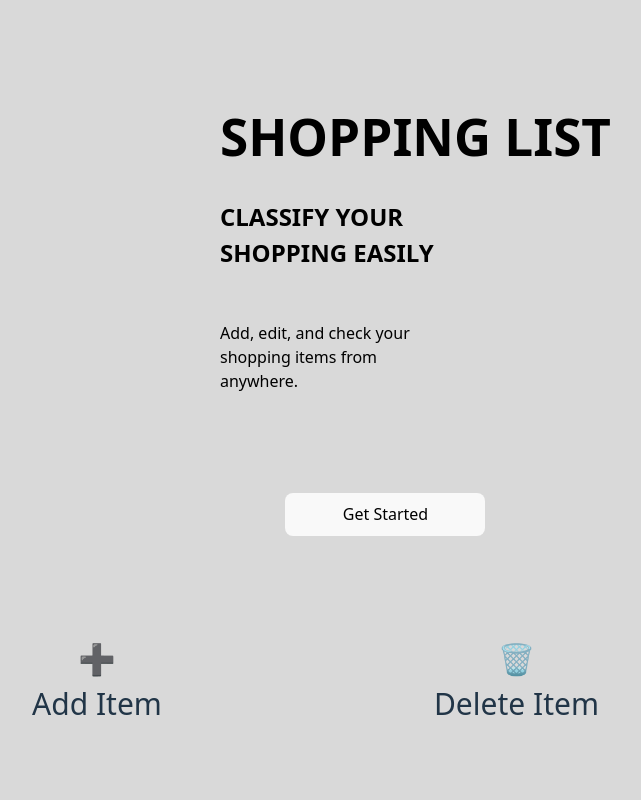
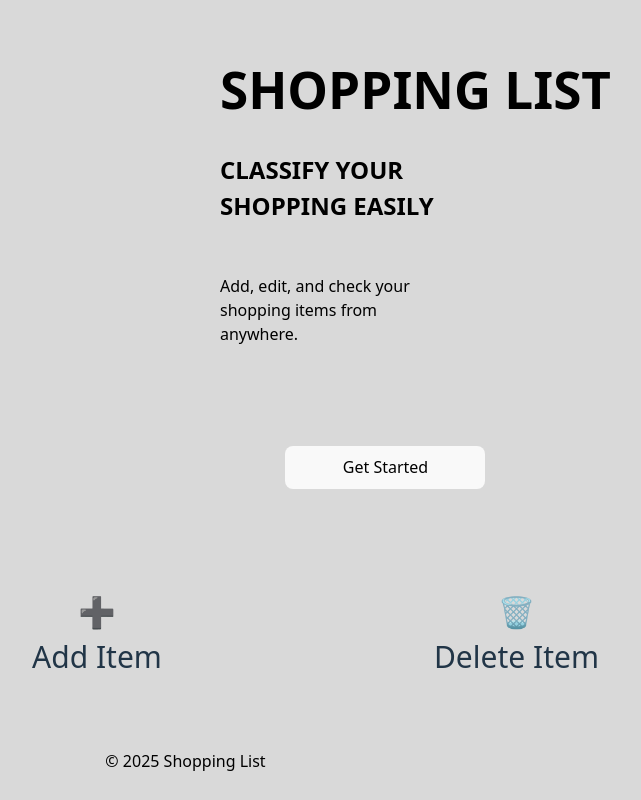
Before and after one commit to RAZJAJ/shopping-list-app, a React (Vite) app: page / in a window 1280 px wide. Shown: the whole page, without its empty margins (240-881 px from the left). Built offline with nearby package versions, Linux system fonts and the light colour scheme.

Commit message:
Changed the width and Margins in my Mainpage

```diff
--- a/package.json
+++ b/package.json
@@ -8,10 +8,9 @@
     "build": "vite build",
     "lint": "eslint .",
     "preview": "vite preview",
-    "server": "json-server --watch db.json --port 5000"
+
   },
   "dependencies": {
-    "@firebase/firestore": "^4.9.2",
     "@tanstack/react-query": "^5.90.5",
     "axios": "^1.12.2",
     "firebase": "^12.4.0",
--- a/src/App.jsx
+++ b/src/App.jsx
@@ -8,19 +8,17 @@ function App() {
    };
 
    return (
-    <div className="min-h-screen bg-[#D9D9D9] flex items-center justify-center py-16 px-6">
+     <div className="min-h-screen bg-[#D9D9D9] flex flex-col items-center justify-center py-16 px-6">
+
 
        <div className="bg-[#D9D9D9] rounded-3xl shadow-lg w-full max-w-md flex flex-col justify-between p-10 space-y-16">
 
-
          <div className="space-y-10">
-
            <div className="flex justify-center">
              <h1 className="text-4xl font-bold text-black tracking-wide whitespace-nowrap">
                SHOPPING LIST
              </h1>
            </div>
-
 
            <div className="text-4xl space-y-6 px-3">
              <h2 className="text-lg font-semibold text-black/80 uppercase leading-relaxed">
@@ -33,7 +31,6 @@ function App() {
              </p>
            </div>
 
-
            <div className="flex justify-center pt-6">
              <button
                onClick={handleGetStarted}
@@ -44,9 +41,7 @@ function App() {
            </div>
          </div>
 
-
          <div className="flex justify-evenly items-center gap-16 mt-12">
-
            <div className="flex flex-col items-center space-y-4">
              <div className="bg-white rounded-full p-6 sm:p-8 shadow-lg">
                <span className="text-3xl sm:text-4xl">➕</span>
@@ -56,10 +51,11 @@ function App() {
              </span>
            </div>
 
-
            <div className="flex flex-col items-center space-y-4">
              <div className="bg-white rounded-full p-6 sm:p-8 shadow-lg">
                <span className="text-3xl sm:text-4xl">🗑️</span>
+
+
              </div>
              <span className="text-sm sm:text-base font-medium text-black/80">
                Delete Item
@@ -67,6 +63,11 @@ function App() {
            </div>
          </div>
        </div>
+
+
+       <footer className="mt-10 mb-6 text-center text-black text-sm">
+         &copy; 2025 Shopping List
+       </footer>
      </div>
    );
  }
--- a/src/components/LandingPage.jsx
+++ b/src/components/LandingPage.jsx
@@ -1,21 +1,17 @@
  import React from 'react'
 
  export default function LandingPage() {
-
    return (
-    <div className="min-h-screen bg-[#D9D9D9] flex items-center justify-center py-16 px-6">
+     <div className="min-h-screen bg-[#D9D9D9] flex flex-col items-center justify-center py-16 px-6">
 
        <div className="bg-[#D9D9D9] rounded-3xl shadow-lg w-full max-w-md flex flex-col justify-between p-10 space-y-16">
 
-
          <div className="space-y-10">
-
            <div className="flex justify-center">
              <h1 className="text-4xl font-bold text-black tracking-wide whitespace-nowrap">
                SHOPPING LIST
              </h1>
            </div>
-
 
            <div className="text-4xl space-y-6 px-3">
              <h2 className="text-lg font-semibold text-black/80 uppercase leading-relaxed">
@@ -28,7 +24,6 @@ export default function LandingPage() {
              </p>
            </div>
 
-
            <div className="flex justify-center pt-6">
              <button className="bg-white text-black font-semibold px-16 py-4 rounded-full shadow-md hover:bg-gray-100 transition">
                Get Started
@@ -36,9 +31,7 @@ export default function LandingPage() {
            </div>
          </div>
 
-
          <div className="flex justify-evenly items-center gap-16 mt-12">
-
            <div className="flex flex-col items-center space-y-4">
              <div className="bg-white rounded-full p-6 sm:p-8 shadow-lg">
                <span className="text-3xl sm:text-4xl">➕</span>
@@ -47,7 +40,6 @@ export default function LandingPage() {
                Add Item
              </span>
            </div>
-
 
            <div className="flex flex-col items-center space-y-4">
              <div className="bg-white rounded-full p-6 sm:p-8 shadow-lg">
--- a/src/components/MainPage.jsx
+++ b/src/components/MainPage.jsx
@@ -62,7 +62,7 @@ const MainPage = () => {
   if (isLoading) return <p>Loading...</p>;
 
   return (
-    <div className="min-h-screen bg-[#D9D9D9] flex flex-col items-center justify-center p-6">
+    <div className="min-h-screen w-screen bg-[#D9D9D9] flex flex-col items-center justify-center p-6 overflow-hidden">
       <h1 className="text-4xl font-bold text-black mb-4">Shopping List</h1>
 
       <img src={cartImage} alt="Cart" className="w-32 h-32 mb-6" />
@@ -73,7 +73,7 @@ const MainPage = () => {
           value={input}
           onChange={(e) => setInput(e.target.value)}
           placeholder="Enter item here..."
-          className="w-72 p-3 rounded-lg border border-gray-400 text-black focus:outline-none focus:ring-2 focus:ring-blue-400"
+          className="w-72 p-3 rounded-lg border border-gray-400 text-black focus:outline-none focus:ring-2 focus:ring-blue-400 bg-white"
         />
         <button
           onClick={addItem}
@@ -83,7 +83,12 @@ const MainPage = () => {
         </button>
       </div>
 
-      <div className="grid grid-cols-3 gap-2 w-full max-w-md justify-items-center">
+      <p className="text-gray-600 text-sm mb-6">
+        To delete an item, just tap on it
+      </p>
+
+
+      <div className="grid grid-cols-3 gap-x-[200px] gap-y-[20px] w-full max-w-[300px] justify-items-center">
         {items.length === 0 ? (
           <p className="col-span-3 text-gray-600 italic">No items yet</p>
         ) : (
--- a/src/index.css
+++ b/src/index.css
@@ -5,14 +5,14 @@
 html, body, #root {
   height: 100%;
   margin: 0;
+
 }
 
  :root {
   font-family: system-ui, Avenir, Helvetica, Arial, sans-serif;
   line-height: 1.5;
+
   font-weight: 400;
-
-
   color-scheme: light dark;
   color: rgba(255, 255, 255, 0.87);
   background-color: #242424;
@@ -120,3 +120,9 @@ input{
   color: #000;
 
 }
+
+
+footer{
+  color: #000;
+  margin: 70px 0 0 0;
+}
```
Also changed, not shown: src/main.jsx (line endings or trailing spaces). Lines whose indentation alone changed are shown as unchanged.
